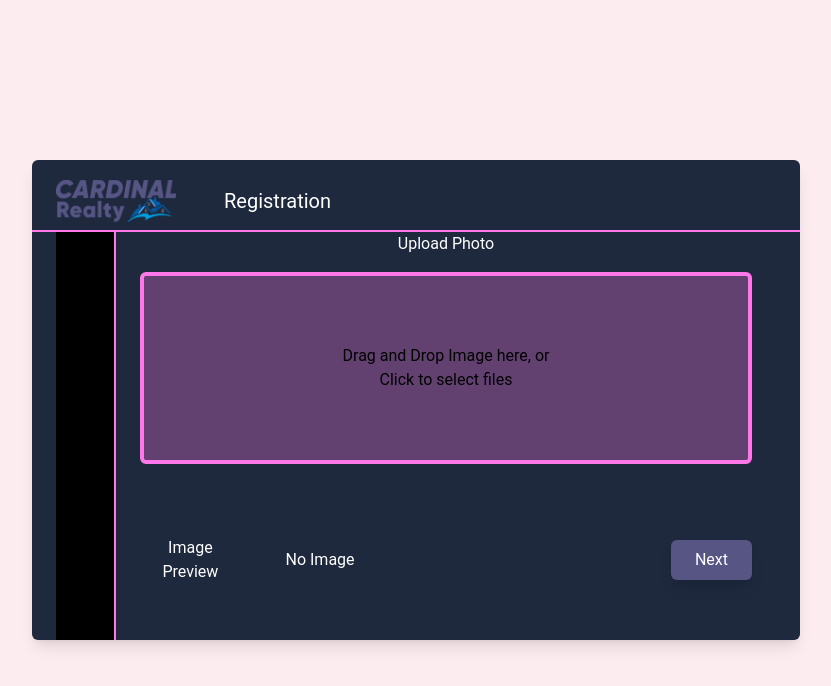
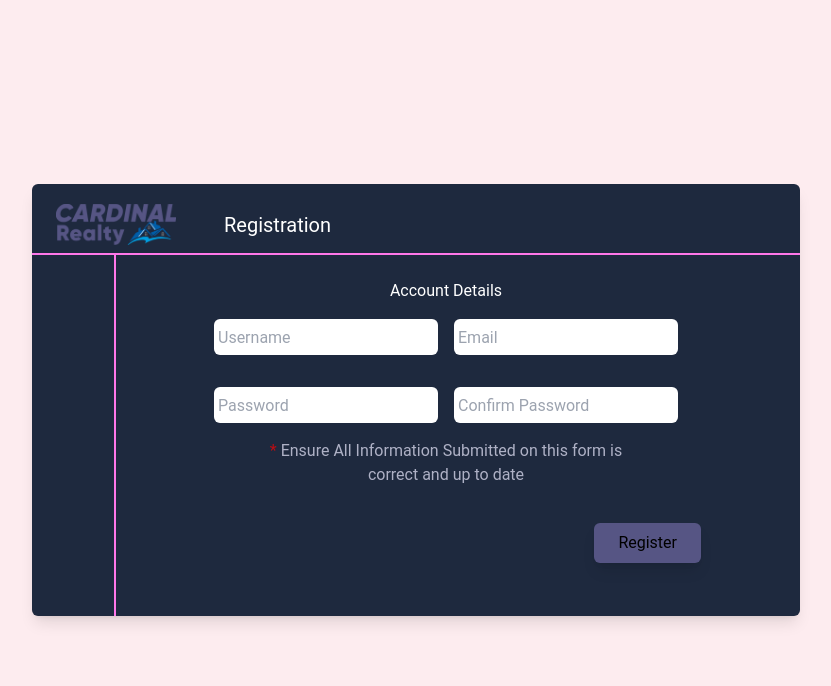
Before and after one commit to Blanco237/Cardinal-Realty, a React (Create React App) app in the folder client/: page / in a window 1280 px wide. Shown: the top 686 px of the page, without its empty margins (224-1055 px from the left). Built offline with nearby package versions, Linux system fonts and the light colour scheme.

Commit message:
Completed Form Validation and submit

```diff
--- a/client/src/assets/styles/views/register.module.css
+++ b/client/src/assets/styles/views/register.module.css
@@ -1,3 +1,7 @@
 .formsection1 {
-display: none;
+  display: none;
 }
+
+.formsection2 {
+  display: none;
+}
--- a/client/src/views/Register.jsx
+++ b/client/src/views/Register.jsx
@@ -1,39 +1,75 @@
-import React, { useState, useEffect, useCallback } from "react";
+import React, { useState, useEffect, useCallback, useContext } from "react";
 
 import { Formik, Form, Field, ErrorMessage } from "formik";
 import * as Yup from "yup";
 import { useDropzone } from "react-dropzone";
 
 import logo from "../assets/images/logo-metal.png";
-import { FaMale, FaFemale } from "react-icons/fa";
+import {
+  FaMale,
+  FaFemale,
+  FaDiceOne,
+  FaDiceTwo,
+  FaDiceThree,
+} from "react-icons/fa";
 import classes from "../assets/styles/views/register.module.css";
+
+import { UserContext } from "../UserContext";
 
 const Register = () => {
   const [gender, setGender] = useState(null);
   const [preview, setPreview] = useState(null);
+  const [isLoading, setIsLoading] = useState(false);
+  const [level, setLevel] = useState(1);
+  const { updateUser } = useContext(UserContext);
 
+  const loadingDiv = (
+    <div className="w-12 h-6 flex justify-center">
+      <div className="h-6 w-6 rounded-[50%]  border border-l-[3px] border-l-dark-blue animate-spin border-white"></div>
+    </div>
+  );
+
+  /* DROPZONE PROPS */
   const onDrop = useCallback(async (acceptedFile) => {
-      console.log('File Received');
-      console.log(acceptedFile);
-      await setPreview(URL.createObjectURL(acceptedFile[0]));
-      console.log(preview);
-  })
+    await setPreview(URL.createObjectURL(acceptedFile[0]));
+  });
 
   const { getRootProps, getInputProps, isDragActive } = useDropzone({ onDrop });
+  /*END DROPZONE PROPS */
 
+  /* FORM VALIDATION */
   const validationSchema = Yup.object().shape({
     fName: Yup.string().required("First Name is Required"),
     lName: Yup.string(),
     dateOfBirth: Yup.date().required("Date of Birth is Required"),
     gender: Yup.string(),
+    username: Yup.string().min(3).max(15).required("Username is Required"),
+    email: Yup.string().email().required("Email is required"),
+    password: Yup.string().required(),
+    confirmPassword: Yup.string().oneOf(
+      [Yup.ref("password")],
+      "Passwords must match"
+    ),
   });
+  /* END FORM VALIDATION */
 
+  /* FORM SUBMIT */
   const initialValues = {
     fName: "",
     lName: "",
     dateOfBirth: "",
     gender: "",
   };
+
+  const sleep = (ms) => new Promise((resolve) => setTimeout(resolve, ms));
+
+  const handleSubmit = async (data) => {
+    await setIsLoading(true);
+    await sleep(1500);
+    console.log(data);
+    await setIsLoading(false);
+  };
+  /*END FORM SUBMIT*/
 
   return (
     <div
@@ -47,11 +83,14 @@ const Register = () => {
           <h1 className="text-white text-xl">Registration</h1>
         </div>
         <div className="flex flex-row items-center justify-start gap-0 w-full h-full px-6">
-          <div className="h-full w-1/12 bg-black border-r-2  border-r-bubble-gum"></div>
+          <div className="h-full w-1/12  border-r-2  border-r-bubble-gum flex flex-col gap-6 text-white items-center py-5 text-3xl">
+
+          </div>
           <div className="px-6 h-full  w-11/12">
             <Formik
               initialValues={initialValues}
               validationSchema={validationSchema}
+              onSubmit={handleSubmit}
             >
               <Form className={`w-full`}>
                 <section
@@ -177,25 +216,111 @@ const Register = () => {
                       <p>Drop Files Here</p>
                     ) : (
                       <p>
-                        Drag and Drop Image here, or<br/> Click to select files
+                        Drag and Drop Image here, or
+                        <br /> Click to select files
                       </p>
                     )}
                   </div>
                   <div className="flex gap-4 justify-start items-center w-full mt-4 text-white pb-4">
                     <div className="flex flex-col items-center justify-center w-2/12">
-                        <p>Image Preview</p>
+                      <p>Image Preview</p>
                     </div>
                     <div className="object-contain w-[8rem] h-[8rem] overflow-hidden rounded-[50%] grid place-items-center">
-                        {preview? <img src={preview} alt="preview" className="w-full object-contain" /> : <p>No Image</p>}
+                      {preview ? (
+                        <img
+                          src={preview}
+                          alt="preview"
+                          className="w-full object-contain"
+                        />
+                      ) : (
+                        <p>No Image</p>
+                      )}
                     </div>
                     <div className="flex items-center justify-end w-7/12">
+                      <button
+                        className="px-6 py-2 bg-metal hover:bg-grey-blue transition-colors rounded-md shadow-lg cursor-pointer focus:shadow-sm"
+                        onClick={(e) => e.preventDefault()}
+                      >
+                        Next
+                      </button>
+                    </div>
+                  </div>
+                </section>
+                <section
+                  className={`${classes.formsection3}  min-h-[20rem] flex flex-col gap-4 items-center justify-start `}
+                >
+                  <h2 className="text-white mt-6">Account Details</h2>
+                  <div className="flex gap-4 w-full px-8 justify-center">
+                    <div className="flex flex-col items-center justify-start">
+                      <Field
+                        name="username"
+                        type="text"
+                        placeholder="Username"
+                        className={`h-9 w-[14rem] px-1 rounded-md`}
+                      />
+                      <ErrorMessage
+                        name="username"
+                        component="span"
+                        className={`${classes.error} text-[crimson] text-sm`}
+                      />
+                    </div>
+                    <div className="flex flex-col items-center justify-start">
+                      <Field
+                        name="email"
+                        type="email"
+                        placeholder="Email"
+                        className={`h-9 w-[14rem] px-1 rounded-md`}
+                      />
+                      <ErrorMessage
+                        name="email"
+                        component="span"
+                        className={`${classes.error} text-[crimson] text-sm`}
+                      />
+                    </div>
+                  </div>
+                  <div className="flex justify-center items-center w-full mt-4 gap-4">
+                    <div className="flex flex-col items-center justify-start">
+                      <Field
+                        name="password"
+                        type="password"
+                        placeholder="Password"
+                        className={`h-9 w-[14rem] px-1 rounded-md`}
+                      />
+                      <ErrorMessage
+                        name="password"
+                        component="span"
+                        className={`${classes.error} text-[crimson] text-sm`}
+                      />
+                    </div>
+                    <div className="flex flex-col items-center justify-start">
+                      <Field
+                        name="confirmPassword"
+                        type="password"
+                        placeholder="Confirm Password"
+                        className={`h-9 w-[14rem] px-1 rounded-md`}
+                      />
+                      <ErrorMessage
+                        name="confirmPassword"
+                        component="span"
+                        className={`${classes.error} text-[crimson] text-sm`}
+                      />
+                    </div>
+                  </div>
+                  <div className="flex items-center justify-end w-7/12">
+                    <p className="text-silver opacity-70">
+                      <span className="text-[red]">*</span> Ensure All
+                      Information Submitted on this form is correct and up to
+                      date
+                    </p>
+                  </div>
+                  <div className="flex items-center justify-end w-10/12 mt-5">
                     <button
                       className="px-6 py-2 bg-metal hover:bg-grey-blue transition-colors rounded-md shadow-lg cursor-pointer focus:shadow-sm"
-                      onClick={(e) => e.preventDefault()}
+                      type="submit"
+                      disabled={isLoading}
                     >
-                      Next
+                      {isLoading ? loadingDiv : <p>Register</p>}
                     </button>
-                    </div>
                   </div>
                 </section>
               </Form>
```
